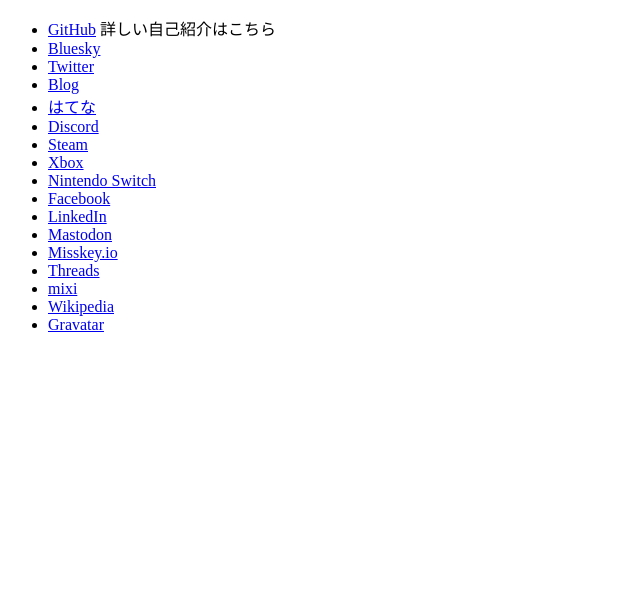
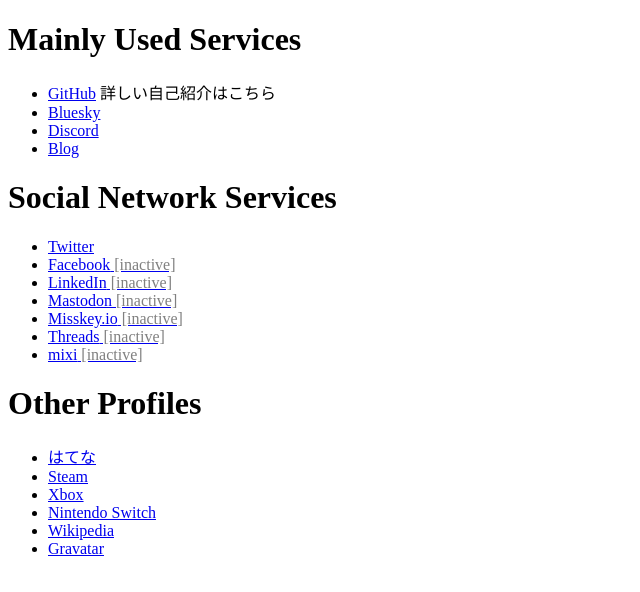
Before and after one commit to aetos382/aetos.aerie.jp, a plain HTML site: page index.html in a window 1280 px wide. Shown: the whole page, without its empty margins (0-640 px from the left). Drawn offline with Linux system fonts and the light colour scheme.

Commit message:
grouping

```diff
--- a/index.html
+++ b/index.html
@@ -3,24 +3,39 @@
     <head>
         <meta charset="utf-8"/>
         <title>aetos.aerie.jp</title>
+        <style>
+            .inactive::after {
+                content: " [inactive]";
+                color: gray;
+            }
+        </style>
     </head>
     <body>
+        <h1>Mainly Used Services</h1>
         <ul>
             <li><a rel="me" href="https://github.com/aetos382">GitHub</a> 詳しい自己紹介はこちら</li>
             <li><a rel="me" href="https://bsky.app/profile/did:plc:tkefl443hmfozipexvxr4xwo">Bluesky</a></li>
+            <li><a rel="me" href="https://discordapp.com/users/379896458519904256">Discord</a></li>
+            <li><a rel="me" href="https://tech.blog.aerie.jp/">Blog</a></li>
+        </ul>
+
+        <h1>Social Network Services</h1>
+        <ul>
             <li><a rel="me" href="https://twitter.com/aetos382">Twitter</a></li>
-            <li><a rel="me" href="https://tech.blog.aerie.jp/">Blog</a></li>
+            <li><a rel="me" href="https://www.facebook.com/aetos382/" class="inactive">Facebook</a></li>
+            <li><a rel="me" href="https://www.linkedin.com/in/aetos/" class="inactive">LinkedIn</a></li>
+            <li><a rel="me" href="https://dotnet.social/@aetos" class="inactive">Mastodon</a></li>
+            <li><a rel="me" href="https://misskey.io/@aetos" class="inactive">Misskey.io</a></li>
+            <li><a rel="me" href="https://www.threads.net/@aetos382" class="inactive">Threads</a></li>
+            <li><a rel="me" href="https://id.mixi.jp/936937" class="inactive">mixi</a></li>
+        </ul>
+
+        <h1>Other Profiles</h1>
+        <ul>
             <li><a rel="me" href="https://profile.hatena.ne.jp/aetos382/">はてな</a></li>
-            <li><a rel="me" href="https://discordapp.com/users/379896458519904256">Discord</a></li>
             <li><a rel="me" href="https://steamcommunity.com/id/aetos382">Steam</a></li>
             <li><a rel="me" href="https://account.xbox.com/ja-jp/profile?gamertag=aetos382">Xbox</a></li>
             <li><a rel="me" href="https://lounge.nintendo.com/friendcode/8382-9135-2619/DZRF72rP32">Nintendo Switch</a></li>
-            <li><a rel="me" href="https://www.facebook.com/aetos382/">Facebook</a></li>
-            <li><a rel="me" href="https://www.linkedin.com/in/aetos/">LinkedIn</a></li>
-            <li><a rel="me" href="https://dotnet.social/@aetos">Mastodon</a></li>
-            <li><a rel="me" href="https://misskey.io/@aetos">Misskey.io</a></li>
-            <li><a rel="me" href="https://www.threads.net/@aetos382">Threads</a></li>
-            <li><a rel="me" href="https://id.mixi.jp/936937">mixi</a></li>
             <li><a rel="me" href="https://ja.wikipedia.org/wiki/%E5%88%A9%E7%94%A8%E8%80%85:Aetos382">Wikipedia</a></li>
             <li><a rel="me" href="https://ja.gravatar.com/aetos382">Gravatar</a></li>
         </ul>
```
